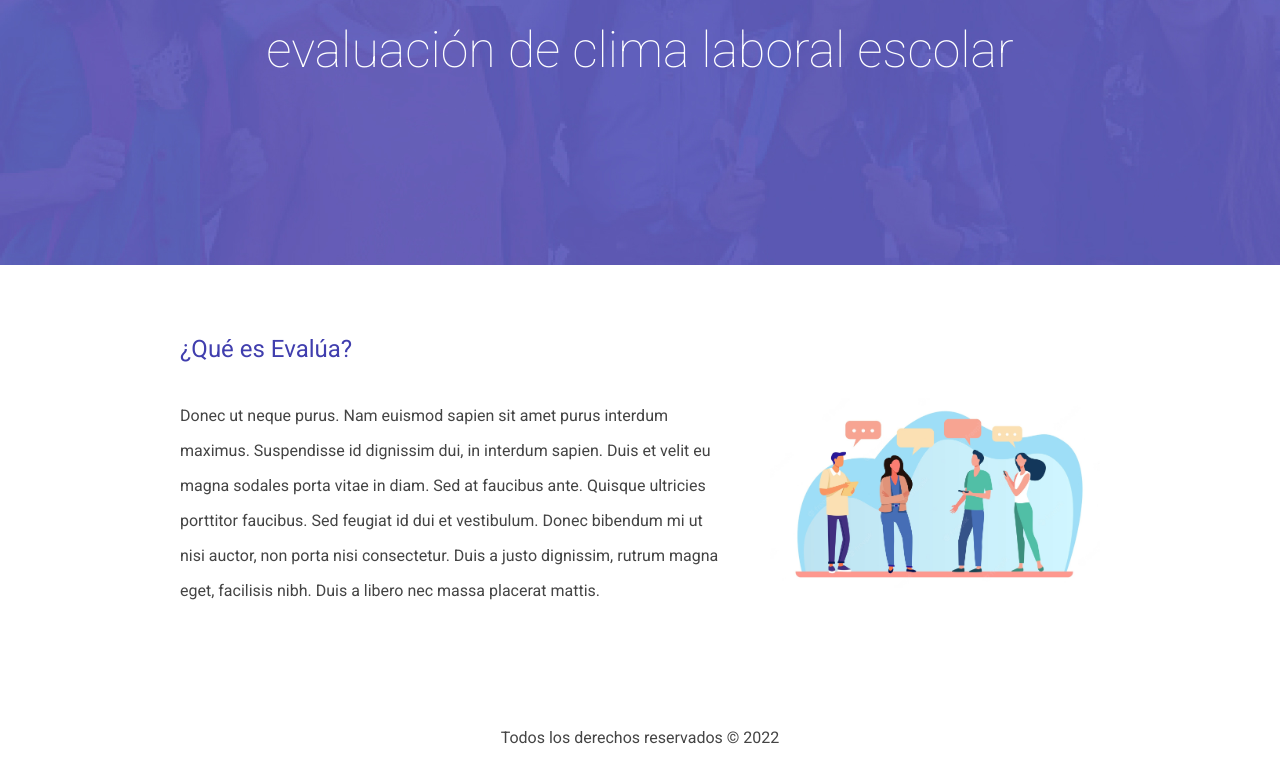
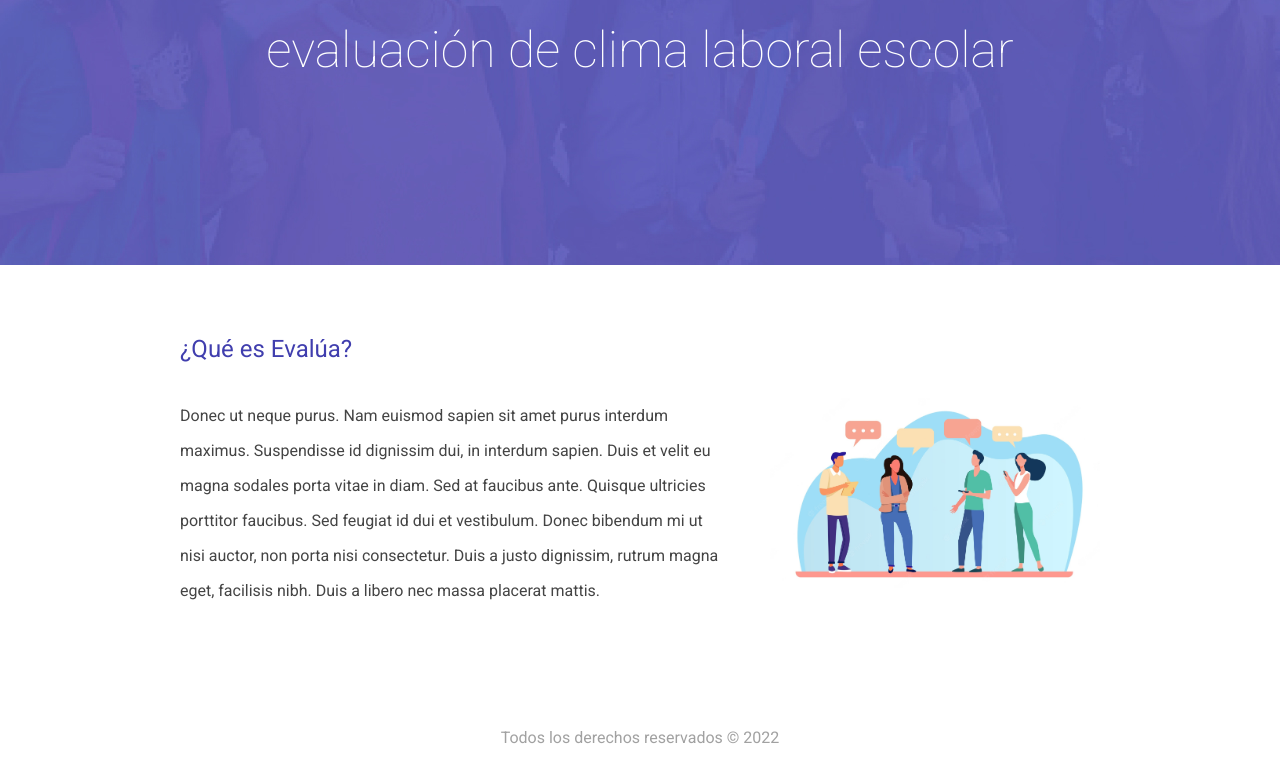
Before and after one commit to sebafrugar/Evalua, a React (Create React App) app in the folder client/: page / in a window 1280 px wide. Shown: the part 313-1096 px from the top of the page. Built offline with nearby package versions, Linux system fonts and the light colour scheme.

Commit message:
Footer gris

```diff
--- a/client/src/App.css
+++ b/client/src/App.css
@@ -8,6 +8,7 @@
   --purple: #403EAE;
   --purple-hover: #6462d6;
   --gray: #444444;
+  --gray-05: rgb(68, 68, 68, 0.5);
   --red: #F06372;
 }
 
@@ -206,6 +207,7 @@ footer {
   justify-content: center;
   align-items: center;
   padding: 50px 0;
+  color: var(--gray-05);
 }
 
 .loading {
```
